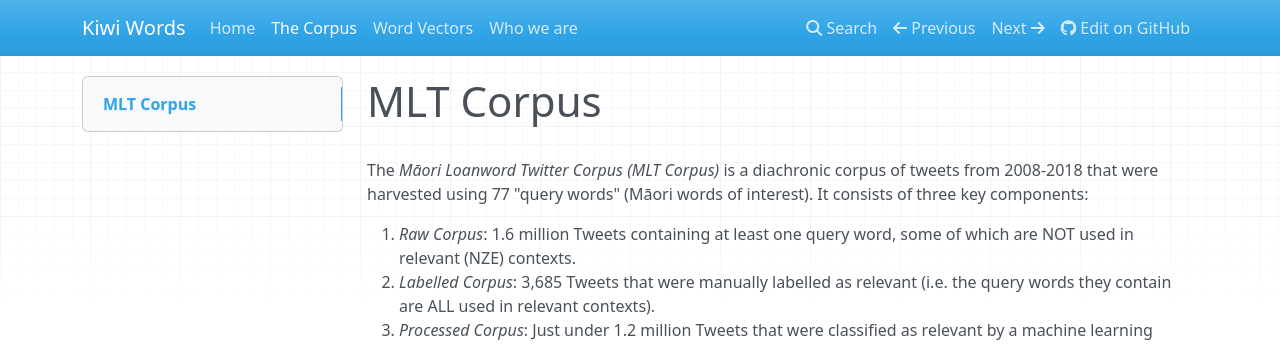
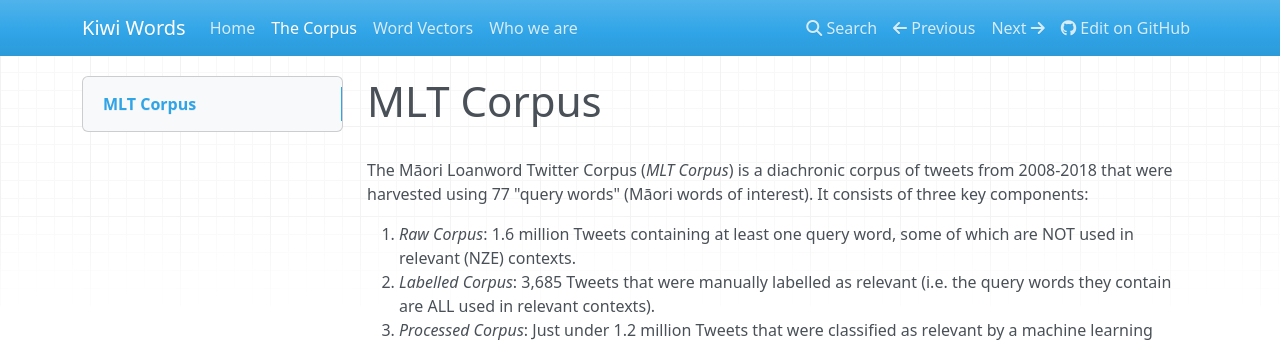
Before and after one commit to Waikato/kiwiwords, an MkDocs documentation site: the page built from docs/corpus.md, in a window 1280 px wide and 1033 px high. Shown: the top 346 px of the window. Built offline with MkDocs 1.6.1, drawn with Linux system fonts in a browser that asks for light colours; nearby versions of some CDN libraries.

```diff
--- a/docs/corpus.md
+++ b/docs/corpus.md
@@ -1,6 +1,6 @@
 # MLT Corpus
 <br>
-The <i>Māori Loanword Twitter Corpus (MLT Corpus)</i> is a diachronic corpus of tweets from 2008-2018 that were harvested using 77 "query words" (Māori words of interest). It consists of three key components:
+The Māori Loanword Twitter Corpus (<i>MLT Corpus</i>) is a diachronic corpus of tweets from 2008-2018 that were harvested using 77 "query words" (Māori words of interest). It consists of three key components:
 
 1. <i>Raw Corpus</i>: 1.6 million Tweets containing at least one query word, some of which are NOT used in relevant (NZE) contexts.
 2. <i>Labelled Corpus</i>: 3,685 Tweets that were manually labelled as relevant (i.e. the query words they contain are ALL used in relevant contexts).
```
